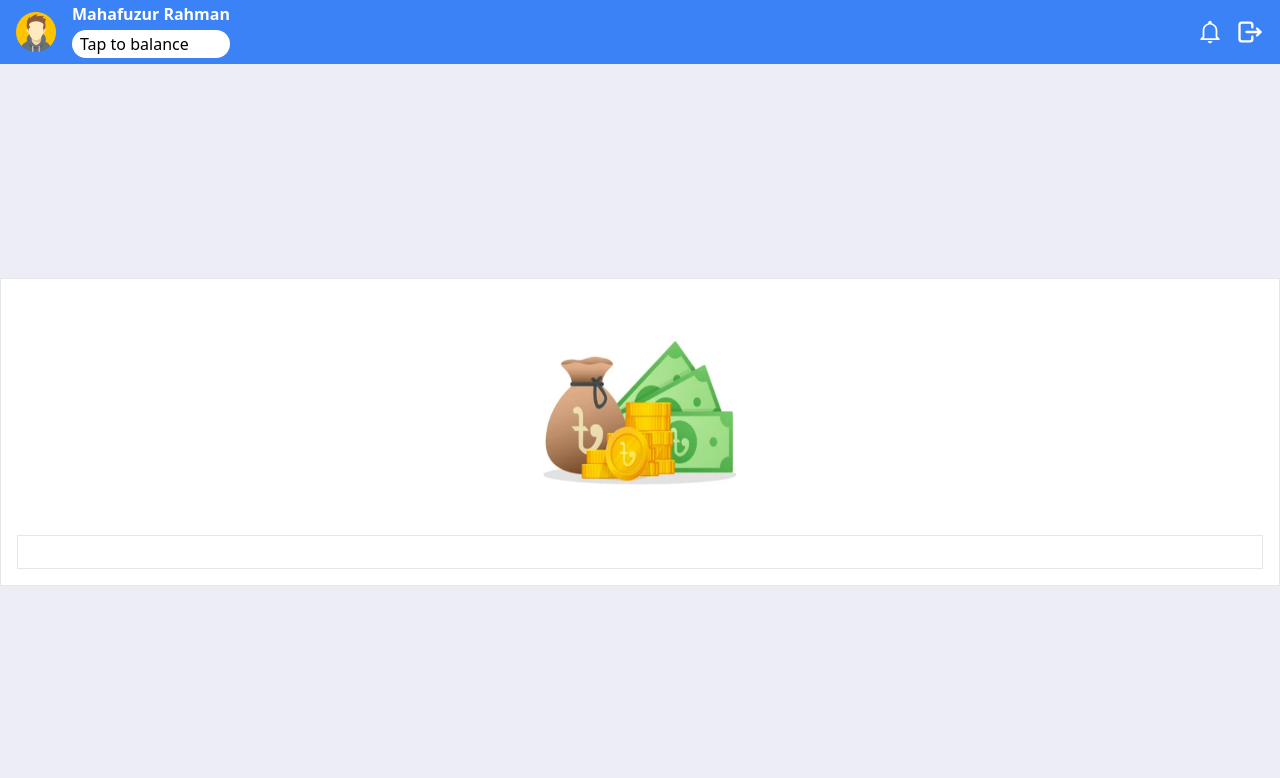
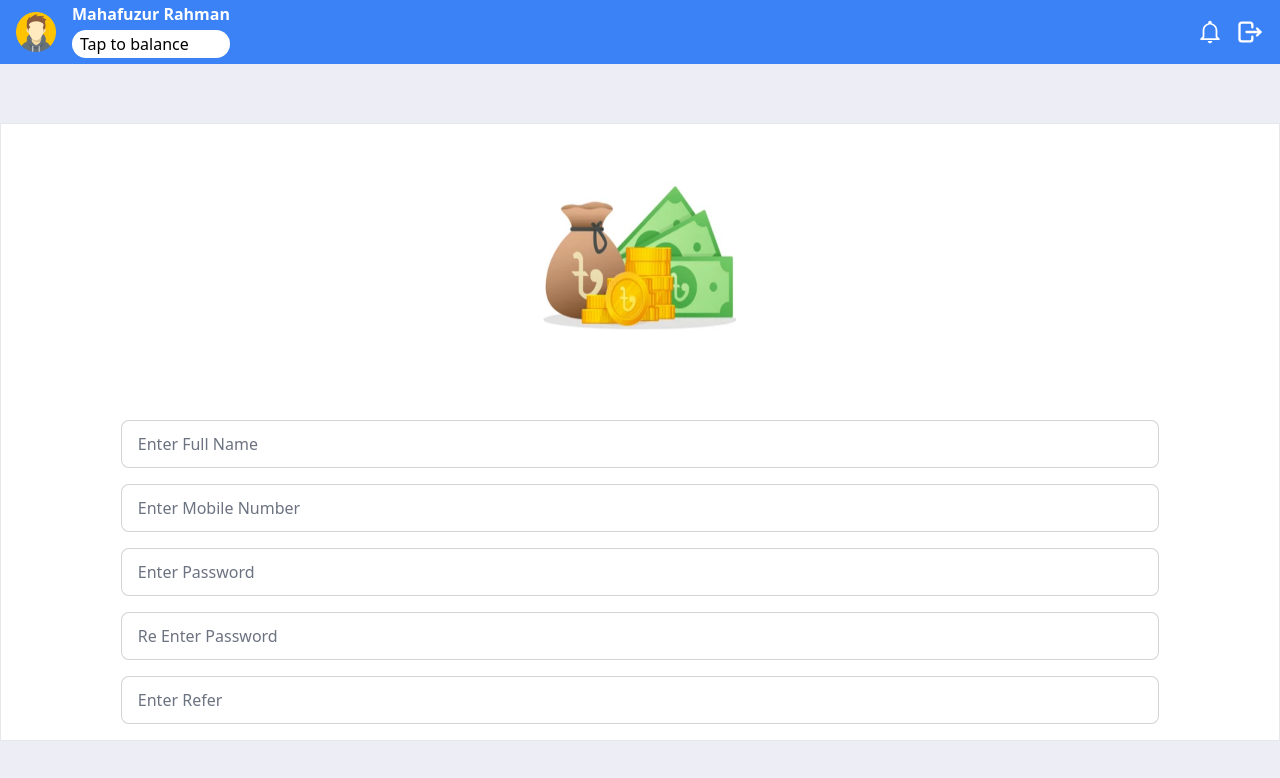
Before and after one commit to Md-Firoz-Mahmud-Nur/0414-Ads-Home, a React (Vite) app: page /register in a window 1280 px wide. Shown: the top 778 px of the page. Built offline with nearby package versions, Linux system fonts and the light colour scheme.

Commit message:
Add : Register Form

```diff
--- a/src/Components/Login/Register.jsx
+++ b/src/Components/Login/Register.jsx
@@ -5,7 +5,69 @@ const Register = () => {
     <div className="flex min-h-[calc(100vh-64px)] items-center justify-center bg-[#EDEDF5]">
       <div className="container mx-auto flex max-h-min flex-col items-center border bg-white p-4">
         <img className="size-60" src={Logo} alt="" />
-        <div className="w-full border p-4"></div>
+        {/* form */}
+        <form className="mt-10 flex w-10/12 flex-col gap-4">
+          <div className="form-control col-span-2 w-full md:col-span-1">
+            <label className="input-group">
+              <input
+                type="text"
+                min={0}
+                className="input input-bordered w-full placeholder:text-gray-500"
+                name="fullName"
+                placeholder="Enter Full Name"
+                required
+              />
+            </label>
+          </div>
+          <div className="form-control col-span-2 w-full md:col-span-1">
+            <label className="input-group">
+              <input
+                type="number"
+                min={0}
+                className="input input-bordered w-full placeholder:text-gray-500"
+                name="fullName"
+                placeholder="Enter Mobile Number"
+                required
+              />
+            </label>
+          </div>
+          <div className="form-control col-span-2 w-full md:col-span-1">
+            <label className="input-group">
+              <input
+                type="password"
+                min={0}
+                className="input input-bordered w-full placeholder:text-gray-500"
+                name="fullName"
+                placeholder="Enter Password"
+                required
+              />
+            </label>
+          </div>
+          <div className="form-control col-span-2 w-full md:col-span-1">
+            <label className="input-group">
+              <input
+                type="password"
+                min={0}
+                className="input input-bordered w-full placeholder:text-gray-500"
+                name="fullName"
+                placeholder="Re Enter Password"
+                required
+              />
+            </label>
+          </div>
+          <div className="form-control col-span-2 w-full md:col-span-1">
+            <label className="input-group">
+              <input
+                type="text"
+                min={0}
+                className="input input-bordered w-full placeholder:text-gray-500"
+                name="fullName"
+                placeholder="Enter Refer"
+                required
+              />
+            </label>
+          </div>
+        </form>
       </div>
     </div>
   );
```
